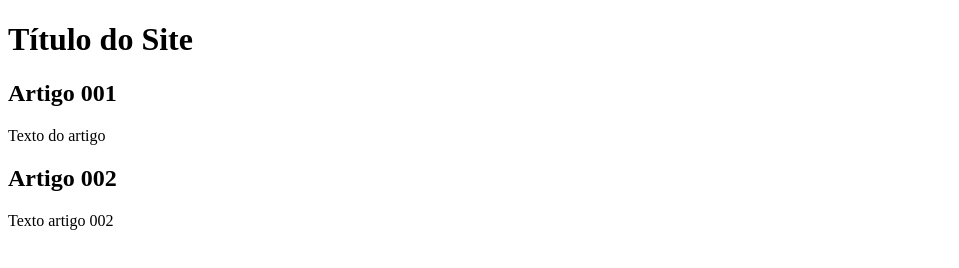
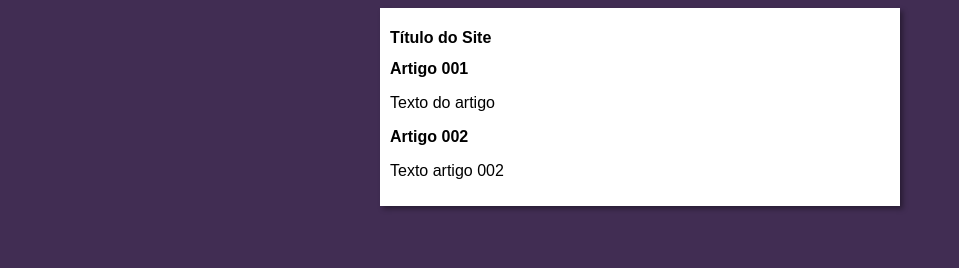
Before and after one commit to neverbecruel/Projeto-Site, a plain HTML site: page index.html in a window 1280 px wide. Shown: the whole page, without its empty margins (0-959 px from the left). Drawn offline with Linux system fonts and the light colour scheme.

Commit message:
design feito

```diff
--- /dev/null
+++ b/estilo/style.css
@@ -0,0 +1,16 @@
+* {
+    font-family: Arial, Helvetica, sans-serif;
+    font-size: 16px;
+}
+
+body {
+    background-color: rgb(65, 45, 83);
+}
+
+main {
+    background-color: white;
+    width: 500px;
+    margin: auto;
+    padding: 10px;
+    box-shadow: 3px 3px 5px rgba(0, 0, 0, 0.377);
+}
--- a/index.html
+++ b/index.html
@@ -5,6 +5,7 @@
     <meta http-equiv="X-UA-Compatible" content="IE=edge">
     <meta name="viewport" content="width=device-width, initial-scale=1.0">
     <title>Título do site</title>
+    <link rel="stylesheet" href="estilo/style.css">
 </head>
 <body>
     <main>
```
